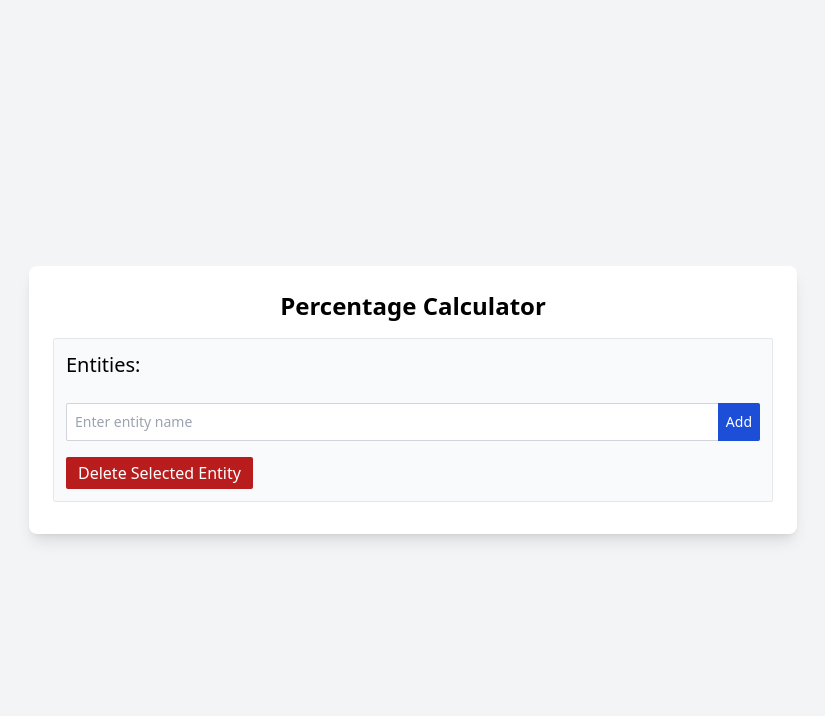
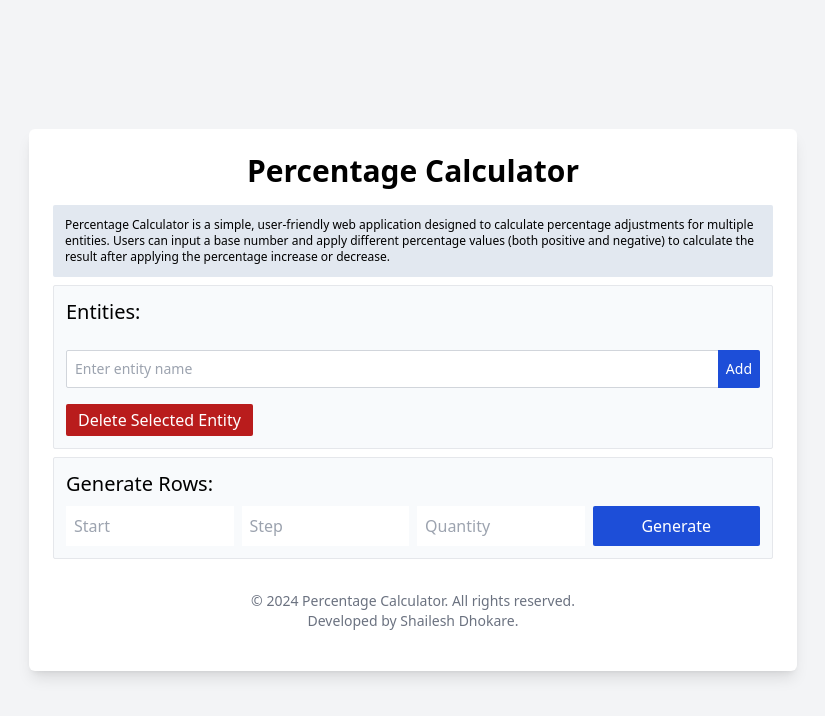
Before and after one commit to ShaileshDhokare/percentage-calculator, a plain HTML site: page index.html in a window 1280 px wide. Shown: the whole page, without its empty margins (227-1052 px from the left). Drawn offline with nearby package versions, Linux system fonts and the light colour scheme.

Commit message:
version 1.1.0 - bulk row generation

```diff
--- a/index.html
+++ b/index.html
@@ -14,9 +14,20 @@
     <div
       x-data="calculatorApp()"
       x-init="loadFromLocalStorage()"
-      class="bg-white shadow-lg rounded-lg p-6 w-full max-w-3xl"
+      class="bg-white shadow-lg rounded-md p-6 w-full max-w-3xl my-8"
     >
-      <h2 class="text-2xl font-bold mb-4 text-center">Percentage Calculator</h2>
+      <h2 class="text-3xl font-semibold mb-4 text-center">
+        Percentage Calculator
+      </h2>
+      <div class="p-3 bg-slate-200 rounded-sm">
+        <p class="text-xs">
+          Percentage Calculator is a simple, user-friendly web application
+          designed to calculate percentage adjustments for multiple entities.
+          Users can input a base number and apply different percentage values
+          (both positive and negative) to calculate the result after applying
+          the percentage increase or decrease.
+        </p>
+      </div>
 
       <!-- List of Entities with Radio Buttons -->
       <div class="p-3 my-2 border rounded-sm bg-slate-50">
@@ -66,7 +77,7 @@
       </div>
 
       <!-- Calculator for the Selected Entity -->
-      <div x-show="entities.length > 0">
+      <div x-show="entities.length > 0" class="mb-4">
         <div class="mb-4">
           <label for="inputValue" class="block text-gray-700 font-medium mb-2"
             >Enter Value for
@@ -89,7 +100,7 @@
             <tr class="bg-gray-200">
               <th class="border px-4 py-2 bg-slate-100">Percentage(%)</th>
               <th class="border px-4 py-2 bg-slate-100">Quantity</th>
-              <th class="border px-4 py-2 bg-slate-100">Calculated Value</th>
+              <th class="border px-4 py-2 bg-slate-100">Result Value</th>
             </tr>
           </thead>
           <tbody>
@@ -125,22 +136,76 @@
             </template>
           </tbody>
         </table>
-
-        <button
-          @click="addRow(selectedEntityIndex)"
-          class="mt-4 bg-blue-700 text-white py-2 px-4 rounded-sm hover:bg-blue-800"
+        <div
+          class="flex justify-between"
+          x-show="entities[selectedEntityIndex].inputValue"
         >
-          Add Row
-        </button>
+          <button
+            @click="addRow(selectedEntityIndex)"
+            class="mt-4 bg-blue-700 text-white py-2 px-4 rounded-sm hover:bg-blue-800"
+          >
+            Add Row
+          </button>
+          <button
+            @click="clearAllRows(selectedEntityIndex)"
+            class="mt-4 bg-red-700 text-white py-2 px-4 rounded-sm hover:bg-red-800"
+          >
+            Clear All Rows
+          </button>
+        </div>
       </div>
+      <div class="mb-4 p-3 border rounded-sm bg-slate-50">
+        <label class="block text-xl mb-2 font-medium">Generate Rows:</label>
+        <div class="grid grid-cols-4 gap-2">
+          <input
+            type="number"
+            x-model="bulkData.start"
+            placeholder="Start"
+            step="0.25"
+            class="w-full px-2 py-2 focus:outline-none focus:ring-2 focus:ring-blue-500"
+          />
+          <input
+            type="number"
+            x-model="bulkData.step"
+            placeholder="Step"
+            step="0.05"
+            class="w-full px-2 py-2 focus:outline-none focus:ring-2 focus:ring-blue-500"
+          />
+          <input
+            type="number"
+            x-model="bulkData.quantity"
+            placeholder="Quantity"
+            class="w-full px-2 py-2 focus:outline-none focus:ring-2 focus:ring-blue-500"
+          />
+          <button
+            @click="generateBulkData(selectedEntityIndex)"
+            class="bg-blue-700 text-white py-2 px-4 rounded-sm hover:bg-blue-800"
+          >
+            Generate
+          </button>
+        </div>
+      </div>
+      <footer class="mt-auto text-center text-gray-500 py-4">
+        <p class="text-sm">
+          © <span x-text="year"></span> Percentage Calculator. All rights
+          reserved.
+        </p>
+        <p class="text-sm">Developed by Shailesh Dhokare.</p>
+      </footer>
     </div>
 
     <script>
       function calculatorApp() {
         return {
+          year: new Date().getFullYear(),
           entities: [],
           selectedEntityIndex: 0,
           newEntityName: '',
+          bulkData: {
+            start: null,
+            step: null,
+            quantity: null,
+          },
 
           // Load saved data from localStorage on init
           loadFromLocalStorage() {
@@ -192,7 +257,6 @@
               percentage: null,
               quantity: null,
             });
-            this.saveToLocalStorage();
           },
 
           // Calculate the percentage for a given value and percentage
@@ -202,6 +266,32 @@
               parseFloat(((inputValue * percentage) / 100).toFixed(2))
             );
           },
+
+          // Generate bulk rows
+          generateBulkData(selectedEntityIndex) {
+            let percentage = this.bulkData.start;
+            for (let index = 0; index < this.bulkData.quantity; index++) {
+              this.entities[selectedEntityIndex].rows.push({
+                percentage,
+                quantity: null,
+              });
+              percentage = (
+                parseFloat(percentage) + parseFloat(this.bulkData.step)
+              ).toFixed(2);
+            }
+            this.saveToLocalStorage();
+            this.bulkData = {
+              start: null,
+              step: null,
+              quantity: null,
+            };
+          },
+
+          // Clear all rows
+          clearAllRows(selectedEntityIndex) {
+            this.entities[selectedEntityIndex].rows = [];
+            this.saveToLocalStorage();
+          },
         };
       }
     </script>
```
